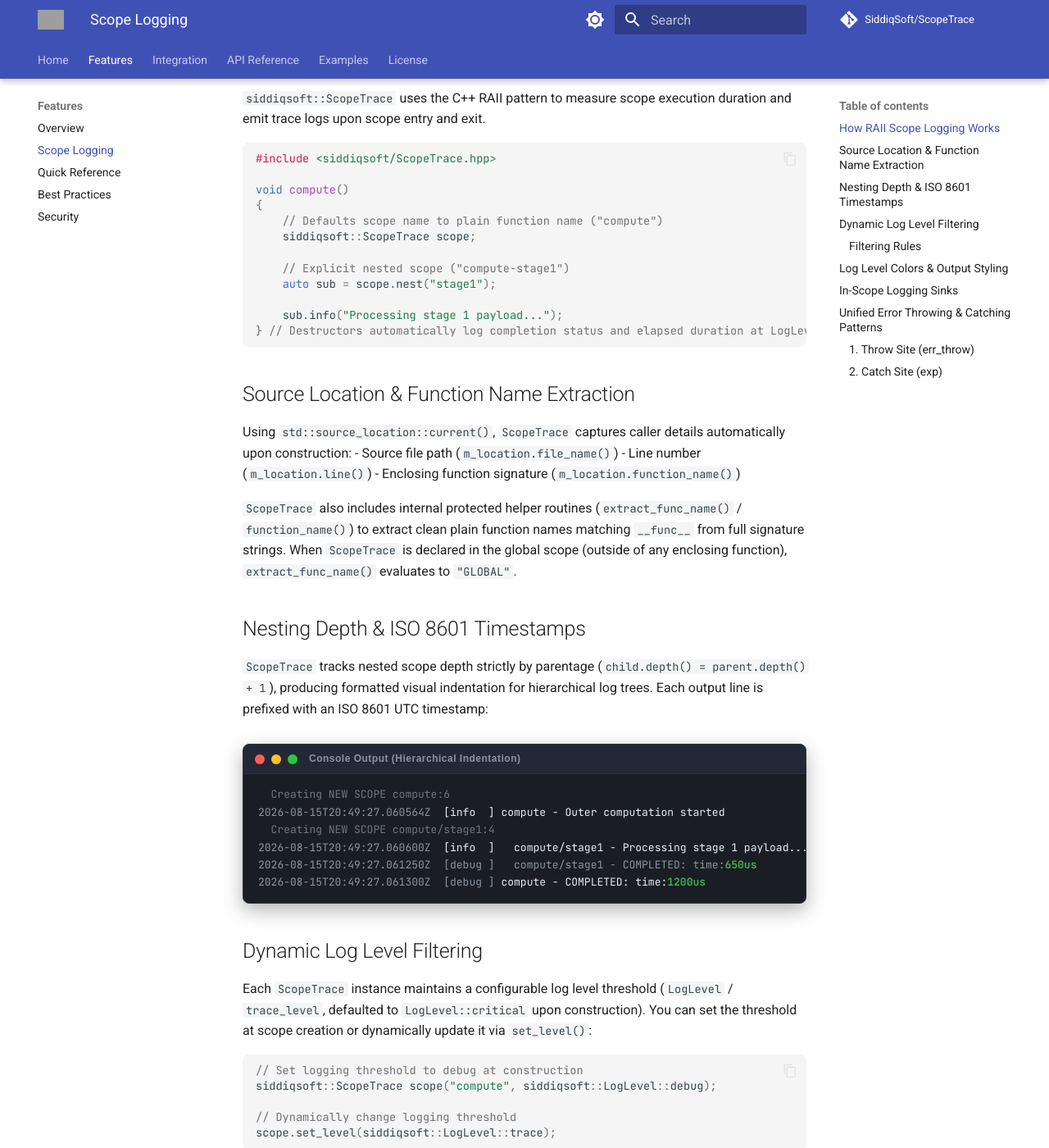
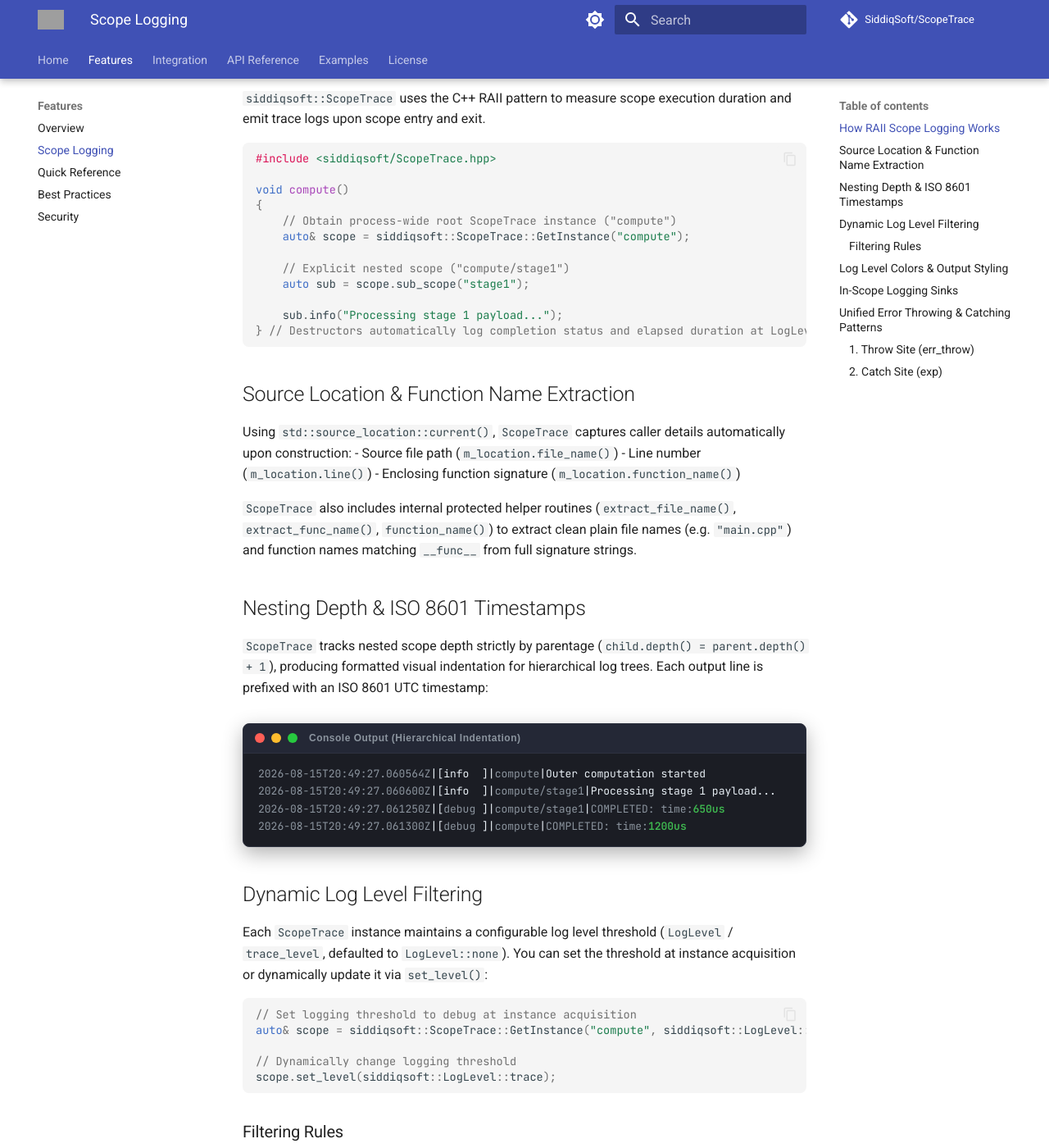
Before and after one commit to SiddiqSoft/ScopeTrace, an MkDocs documentation site: the page built from docs/features/scope_logging.md, in a window 1280 px wide and 1400 px high, scrolled down 212 px. Shown: the whole window at 82% size. Built offline with MkDocs 1.6.1 and Material for MkDocs 9.7.7, drawn with Linux system fonts in a browser that asks for light colours; comment, search, counter and statistics services are not loaded; some of the changed text lies outside the part shown; grey boxes are pictures that could not be loaded.

Commit message:
feat: Changed the coloring and spacing of the prefix

````diff
--- a/docs/features/scope_logging.md
+++ b/docs/features/scope_logging.md
@@ -9,11 +9,11 @@
 
 void compute()
 {
-    // Defaults scope name to plain function name ("compute")
-    siddiqsoft::ScopeTrace scope;
+    // Obtain process-wide root ScopeTrace instance ("compute")
+    auto& scope = siddiqsoft::ScopeTrace::GetInstance("compute");
 
-    // Explicit nested scope ("compute-stage1")
-    auto sub = scope.nest("stage1");
+    // Explicit nested scope ("compute/stage1")
+    auto sub = scope.sub_scope("stage1");
 
     sub.info("Processing stage 1 payload...");
 } // Destructors automatically log completion status and elapsed duration at LogLevel::debug severity upon scope exit
@@ -26,7 +26,7 @@
 - Line number (`m_location.line()`)
 - Enclosing function signature (`m_location.function_name()`)
 
-`ScopeTrace` also includes internal protected helper routines (`extract_func_name()` / `function_name()`) to extract clean plain function names matching `__func__` from full signature strings. When `ScopeTrace` is declared in the global scope (outside of any enclosing function), `extract_func_name()` evaluates to `"GLOBAL"`.
+`ScopeTrace` also includes internal protected helper routines (`extract_file_name()`, `extract_func_name()`, `function_name()`) to extract clean plain file names (e.g. `"main.cpp"`) and function names matching `__func__` from full signature strings.
 
 ## Nesting Depth & ISO 8601 Timestamps
 
@@ -39,21 +39,19 @@
     <span class="terminal-dot green" style="width: 12px; height: 12px; border-radius: 50%; background-color: #27c93f; display: inline-block;"></span>
     <span class="terminal-title" style="color: #8b949e; font-size: 12px; margin-left: 6px; font-family: sans-serif;">Console Output (Hierarchical Indentation)</span>
   </div>
-  <pre class="terminal-body" style="padding: 14px 18px; color: #e6edf3; font-size: 13px; line-height: 1.65; overflow-x: auto; margin: 0; background: transparent;"><span style="color: #6e7681;">  Creating NEW SCOPE compute:6</span>
-<span style="color: #8b949e;">2026-08-15T20:49:27.060564Z</span>  <span style="color: #e6edf3;">[info  ]</span> compute - Outer computation started
-<span style="color: #6e7681;">  Creating NEW SCOPE compute/stage1:4</span>
-<span style="color: #8b949e;">2026-08-15T20:49:27.060600Z</span>  <span style="color: #e6edf3;">[info  ]</span>   compute/stage1 - Processing stage 1 payload...
-<span style="color: #8b949e;">2026-08-15T20:49:27.061250Z</span>  <span style="color: #8b949e;">[debug ]</span>   <span style="color: #8b949e;">compute/stage1 - COMPLETED: time:</span><span style="color: #3fb950; font-weight: 600;">650us</span>
-<span style="color: #8b949e;">2026-08-15T20:49:27.061300Z</span>  <span style="color: #8b949e;">[debug ]</span> compute - COMPLETED: time:<span style="color: #3fb950; font-weight: 600;">1200us</span></pre>
+  <pre class="terminal-body" style="padding: 14px 18px; color: #e6edf3; font-size: 13px; line-height: 1.65; overflow-x: auto; margin: 0; background: transparent;"><span style="color: #8b949e;">2026-08-15T20:49:27.060564Z</span>|[<span style="color: #e6edf3;">info  </span>]|<span style="color: #8b949e;">compute</span>|Outer computation started
+<span style="color: #8b949e;">2026-08-15T20:49:27.060600Z</span>|[<span style="color: #e6edf3;">info  </span>]|<span style="color: #8b949e;">compute/stage1</span>|Processing stage 1 payload...
+<span style="color: #8b949e;">2026-08-15T20:49:27.061250Z</span>|[<span style="color: #8b949e;">debug </span>]|<span style="color: #8b949e;">compute/stage1</span>|<span style="color: #8b949e;">COMPLETED: time:</span><span style="color: #3fb950; font-weight: 600;">650us</span>
+<span style="color: #8b949e;">2026-08-15T20:49:27.061300Z</span>|[<span style="color: #8b949e;">debug </span>]|<span style="color: #8b949e;">compute</span>|<span style="color: #8b949e;">COMPLETED: time:</span><span style="color: #3fb950; font-weight: 600;">1200us</span></pre>
 </div>
 
 ## Dynamic Log Level Filtering
 
-Each `ScopeTrace` instance maintains a configurable log level threshold (`LogLevel` / `trace_level`, defaulted to `LogLevel::critical` upon construction). You can set the threshold at scope creation or dynamically update it via `set_level()`:
+Each `ScopeTrace` instance maintains a configurable log level threshold (`LogLevel` / `trace_level`, defaulted to `LogLevel::none`). You can set the threshold at instance acquisition or dynamically update it via `set_level()`:
 
 ```cpp
-// Set logging threshold to debug at construction
-siddiqsoft::ScopeTrace scope("compute", siddiqsoft::LogLevel::debug);
+// Set logging threshold to debug at instance acquisition
+auto& scope = siddiqsoft::ScopeTrace::GetInstance("compute", siddiqsoft::LogLevel::debug);
 
 // Dynamically change logging threshold
 scope.set_level(siddiqsoft::LogLevel::trace);
@@ -71,15 +69,15 @@
 
 `ScopeTrace` applies distinct ANSI color escape codes to each log level tag to make terminal output visually scannable:
 
-| Log Level / Method | Tag Label | Color Output | ANSI Escape Code | Visual Terminal Preview |
+| Log Level / Method | Tag Label | Tag Color Output | ANSI Escape Code | Visual Terminal Preview |
 | :--- | :--- | :--- | :--- | :--- |
-| **`trace_level::critical`** | `[crit  ]` | **Red** | `\033[0;31m` | <span style="color: #ff7b72; font-weight: 600;">[crit  ] System memory exhaustion</span> |
-| **`trace_level::exception`** | `[except]` | **Red / Bold Red** | `\033[0;31m` | <span style="color: #ff7b72; font-weight: 600;">[except] std::runtime_error - Timeout</span> |
-| **`trace_level::error`** | `[error ]` | **Orange** | `\033[38;5;208m` | <span style="color: #ffa657; font-weight: 600;">[error ] Failed to connect to db host</span> |
-| **`trace_level::warning`** | `[warn  ]` | **Dark Yellow / Gold** | `\033[38;5;136m` | <span style="color: #d29922; font-weight: 600;">[warn  ] Cache capacity reached 92%</span> |
-| **`trace_level::info`** | `[info  ]` | **Default / Neutral** | `\033[0m` | <span style="color: #e6edf3;">[info  ] Processing batch item 42</span> |
-| **`trace_level::debug`** | `[debug ]` | **Light Gray** | `\033[38;5;250m` | <span style="color: #8b949e;">[debug ] Worker thread pool depth: 4</span> |
-| **`trace_level::trace`** | `[trace ]` | **Dark Blue** | `\033[38;5;19m` | <span style="color: #58a6ff;">[trace ] RX buffer dump: 0x41 0x42 0x43</span> |
+| **`trace_level::critical`** | `crit  ` | **Reverse Red** | `\033[7;31m` | [<span style="background-color: #da3633; color: #ffffff; font-weight: 600; padding: 0 3px;">crit  </span>] System memory exhaustion |
+| **`trace_level::exception`** | `except` | **Reverse Red** | `\033[7;31m` | [<span style="background-color: #da3633; color: #ffffff; font-weight: 600; padding: 0 3px;">except</span>] std::runtime_error - Timeout |
+| **`trace_level::error`** | `error ` | **Reverse Orange** | `\033[7;38;5;208m` | [<span style="background-color: #d96c00; color: #ffffff; font-weight: 600; padding: 0 3px;">error </span>] Failed to connect to db host |
+| **`trace_level::warning`** | `warn  ` | **Reverse Light Yellow** | `\033[7;38;5;220m` | [<span style="background-color: #ffd700; color: #000000; font-weight: 600; padding: 0 3px;">warn  </span>] Cache capacity reached 92% |
+| **`trace_level::info`** | `info  ` | **Default / Neutral** | `\033[0m` | <span style="color: #e6edf3;">[info  ] Processing batch item 42</span> |
+| **`trace_level::debug`** | `debug ` | **Light Gray** | `\033[38;5;250m` | <span style="color: #8b949e;">[debug ] Worker thread pool depth: 4</span> |
+| **`trace_level::trace`** | `trace ` | **Dark Blue** | `\033[38;5;19m` | <span style="color: #58a6ff;">[trace ] RX buffer dump: 0x41 0x42 0x43</span> |
 | **Scope Exit** | `COMPLETED` | **Green Time** | `\033[0;32m` | <span style="color: #8b949e;">COMPLETED: time:</span><span style="color: #3fb950; font-weight: 600;">450us</span> |
 
 > [!TIP]
@@ -112,7 +110,7 @@
 ```cpp
 void validate_input(int value)
 {
-    siddiqsoft::ScopeTrace scope;
+    auto scope = siddiqsoft::ScopeTrace::GetInstance().sub_scope("validate_input");
 
     if (value < 0) {
         // Logs orange error message and throws std::invalid_argument
````
Also changed, not shown: README.md (+13 -15 lines), docs/api/ScopeTrace.md (+8 -8 lines), docs/examples/basic_usage.md (+9 -13 lines), docs/features/quick_reference.md (+8 -8 lines), docs/features/security.md (+1 -1 lines), docs/index.md (+4 -6 lines), 1 other file.
